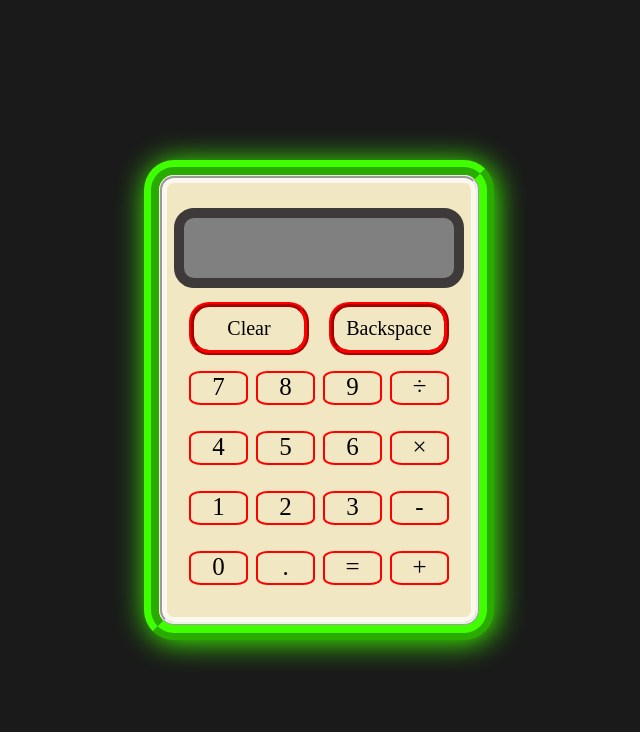
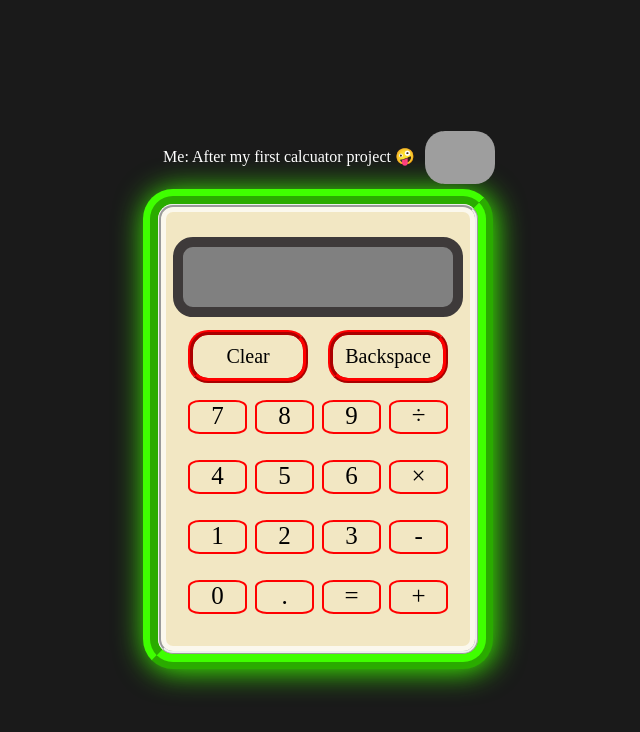
Before and after one commit to PaingSuLt/beginner-calculator-project, a plain HTML site: page index.html in a window 1280 px wide. Shown: the whole page, without its empty margins (321-961 px from the left). Drawn offline with Linux system fonts and the light colour scheme; grey boxes are pictures that could not be loaded.

Commit message:
added a gif for fun

```diff
--- a/index.html
+++ b/index.html
@@ -8,6 +8,11 @@
     <link rel="stylesheet" href="style.css">
 </head>
 <body>
+    <div id="outer-container">
+        <div id="pAndimg">
+            <p>Me: After my first calcuator project 🤪</p>
+            <img src="images/dance.gif">
+        </div>
         <div id="container">
 
             <div id="calculator">
@@ -62,5 +67,7 @@
 
             </div>
         </div>
+    </div>
+
 </body>
 </html>
--- a/style.css
+++ b/style.css
@@ -8,6 +8,7 @@ body {
 }
 
 #container {
+
 
     display: flex;
     background-color: #F2E7C3;
@@ -110,3 +111,20 @@ body {
     border-radius: 20%;
     font-size: 25px;
 }
+
+#pAndimg {
+    display: flex;
+    color: white;
+
+}
+#pAndimg p{
+    margin-left: 20px;
+}
+img {
+    margin-left: 10px;
+    justify-content: center;
+    width: 70px;
+    height: auto;
+    border-radius: 20px;
+    margin-bottom: 5px;
+}
```
Also changed, not shown: 1 other file. Lines whose indentation alone changed are shown as unchanged.
